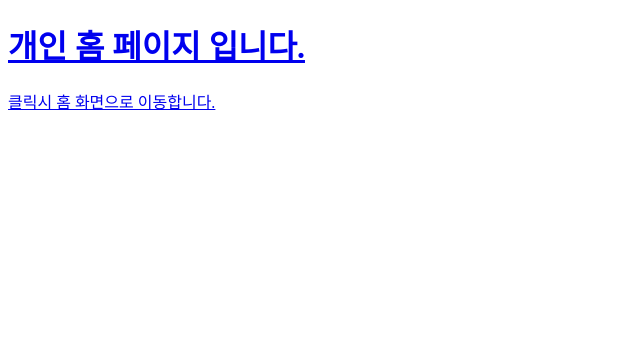
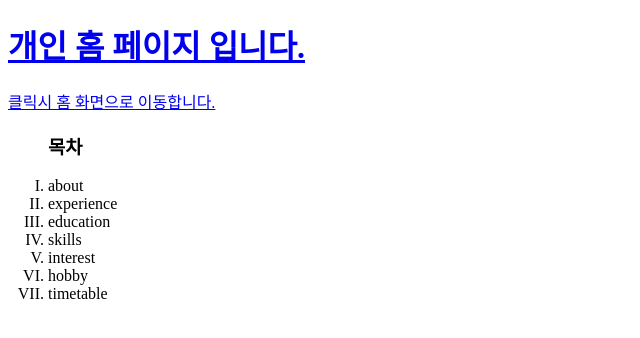
Before and after one commit to psw7205/web-programming, a plain HTML site: page docs/index.html in a window 1280 px wide. Shown: the whole page, without its empty margins (0-640 px from the left). Drawn offline with Linux system fonts and the light colour scheme.

Commit message:
목차 리스트 추가

```diff
--- a/docs/index.html
+++ b/docs/index.html
@@ -13,6 +13,19 @@
             <p>클릭시 홈 화면으로 이동합니다.</p>
         </a>
     </header>
+
+    <section>
+        <ol type="I">
+            <h3>목차</h3>
+            <li>about</li>
+            <li>experience</li>
+            <li>education</li>
+            <li>skills</li>
+            <li>interest</li>
+            <li>hobby</li>
+            <li>timetable</li>
+        </ol>
+    </section>
 </body>
 
 </html>
```
